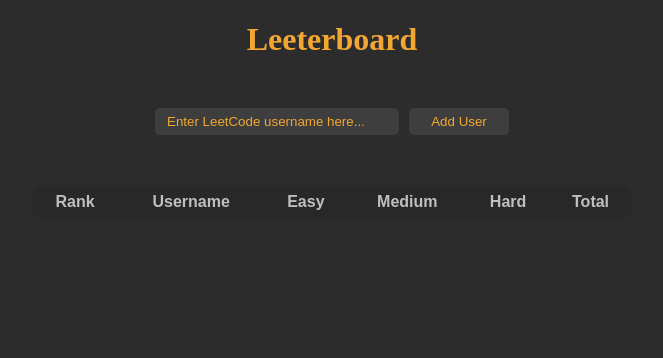
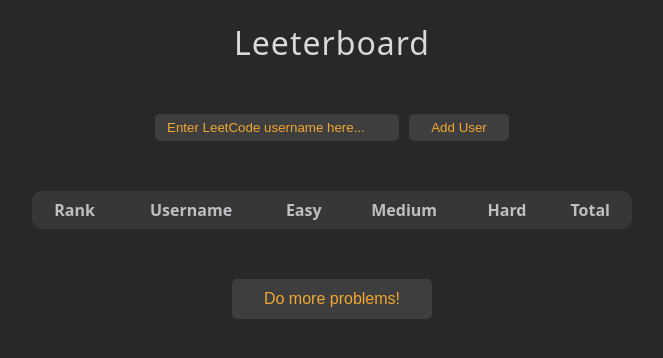
Before and after one commit to finleydecker/Leeterboard, a React app: page / in a window 1280 px wide. Shown: the top 358 px of the page, without its empty margins (308-971 px from the left). Built offline with nearby package versions, Linux system fonts and the light colour scheme.

Commit message:
added enter key press functionality

```diff
--- a/client/App.jsx
+++ b/client/App.jsx
@@ -10,6 +10,7 @@
     }
     this.sortRows = this.sortRows.bind(this);
     this.getStats = this.getStats.bind(this);
+    this.handleKeyDown = this.handleKeyDown.bind(this);
   }
 
   getStats() {
@@ -50,8 +51,10 @@
     return 0;
   }
 
-  componentDidMount() {
-    // this.getStats('finleydecker');
+  handleKeyDown(event) {
+    if (event.key === 'Enter') {
+      this.getStats();
+    }
   }
 
   render() {
@@ -66,7 +69,7 @@
       <div>
         <h1 >Leeterboard</h1>
         <div id='input-container'>
-          <input type="text" id="username-field" name="username" placeholder='Enter LeetCode username here...' />
+          <input type="text" id="username-field" name="username" placeholder='Enter LeetCode username here...' onKeyDown={this.handleKeyDown} />
           <button id='add-user' onClick={this.getStats}>Add User</button>
         </div>
         <div id="leaderboard">
@@ -82,6 +85,9 @@
             {rows}
           </table>
         </div>
+        <div id='footer'>
+          <button id='more-problems'><a target="_blank" href='https://leetcode.com/problemset/all/'>Do more problems!</a></button>
+        </div>
       </div>
     )
   }
--- a/client/Row.jsx
+++ b/client/Row.jsx
@@ -10,7 +10,7 @@
     return (
       <tr id="row-container">
         <td>#{this.props.rank}</td>
-        <td><a href={profileLink}>{this.props.username}</a></td>
+        <td><a target="_blank" href={profileLink}>{this.props.username}</a></td>
         <td>{this.props.easySolved}</td>
         <td>{this.props.mediumSolved}</td>
         <td>{this.props.hardSolved}</td>
--- a/client/styles.css
+++ b/client/styles.css
@@ -2,13 +2,16 @@
   margin: 0;
   display: flex;
   justify-content: center;
-  background-color: #2c2c2c;
+  background-color: #282828;
+  font-family: system-ui, -apple-system, BlinkMacSystemFont, 'Segoe UI', Roboto, Oxygen, Ubuntu, Cantarell, 'Open Sans', 'Helvetica Neue', sans-serif;
 }
 
 h1 {
   display: flex;
   justify-content: center;
-  color: #F2A732;
+  color: #d9d9d9;
+  font-weight: 400;
+  letter-spacing: 1px;
 }
 
 #input-container {
@@ -37,7 +40,7 @@
 }
 
 input:focus {
-  outline-color: #4f4f4f;
+  outline-width: 0;
 }
 
 button {
@@ -55,16 +58,16 @@
 }
 
 table {
-  font-family: Arial, Helvetica, sans-serif;
   color: #BEBFC2;
   width: 600px;
   border-collapse: collapse;
-  background-color: #282828;
+  background-color: #373737;
   border-radius: 10px;
 }
 
 tr:nth-child(even) {
-  background-color: #373737;
+  background-color: #282828;
+  border-radius: 10px;
 }
 
 th,
@@ -81,9 +84,23 @@
 
 a:hover {
   text-decoration: none;
-  color: #FFFFFF;
+  color: #F2A732;
 }
 
-/* a:visited {
-  color: #BEBFC2;
-} */
+#footer {
+  margin: 50px 0;
+  width: 100%;
+  display: flex;
+  justify-content: center;
+}
+
+#more-problems {
+  width: 200px;
+  height: 40px;
+  font-size: 16px;
+  cursor: pointer;
+}
+
+#more-problems a {
+  color: #F2A732;
+}
```
